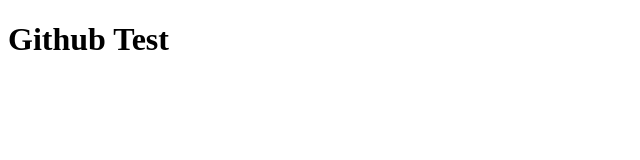
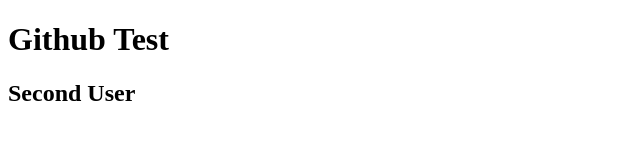
Before and after one commit to Tsampaio/git-collab, a plain HTML site: page index.html in a window 1280 px wide. Shown: the whole page, without its empty margins (0-640 px from the left). Drawn offline with Linux system fonts and the light colour scheme.

Commit message:
Adding collab commit

```diff
--- a/index.html
+++ b/index.html
@@ -7,5 +7,6 @@
 </head>
 <body>
     <h1>Github Test</h1>
+    <h2>Second User</h2>
 </body>
 </html>
```
